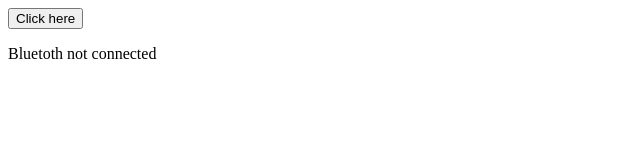
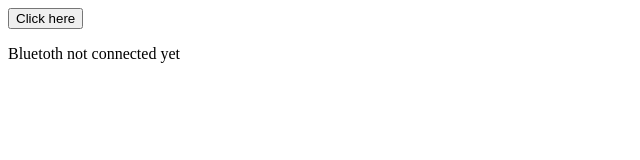
Before and after one commit to Guillaumebeuzeboc/bluetooth_web_dump, a plain HTML site: page index.html in a window 1280 px wide. Shown: the full height of the page, 0-640 px from the left. Drawn offline with Linux system fonts and the light colour scheme.

Commit message:
add a yet

```diff
--- a/index.html
+++ b/index.html
@@ -1,7 +1,7 @@
 <html>
 <body>
 <button onclick="connect();">Click here</button>
-<p id="B_STATUS"> Bluetoth not connected </p>
+<p id="B_STATUS"> Bluetoth not connected yet</p>
 <script>
 function connect() {
     console.log('Getting Bluetooth Device...');
```
